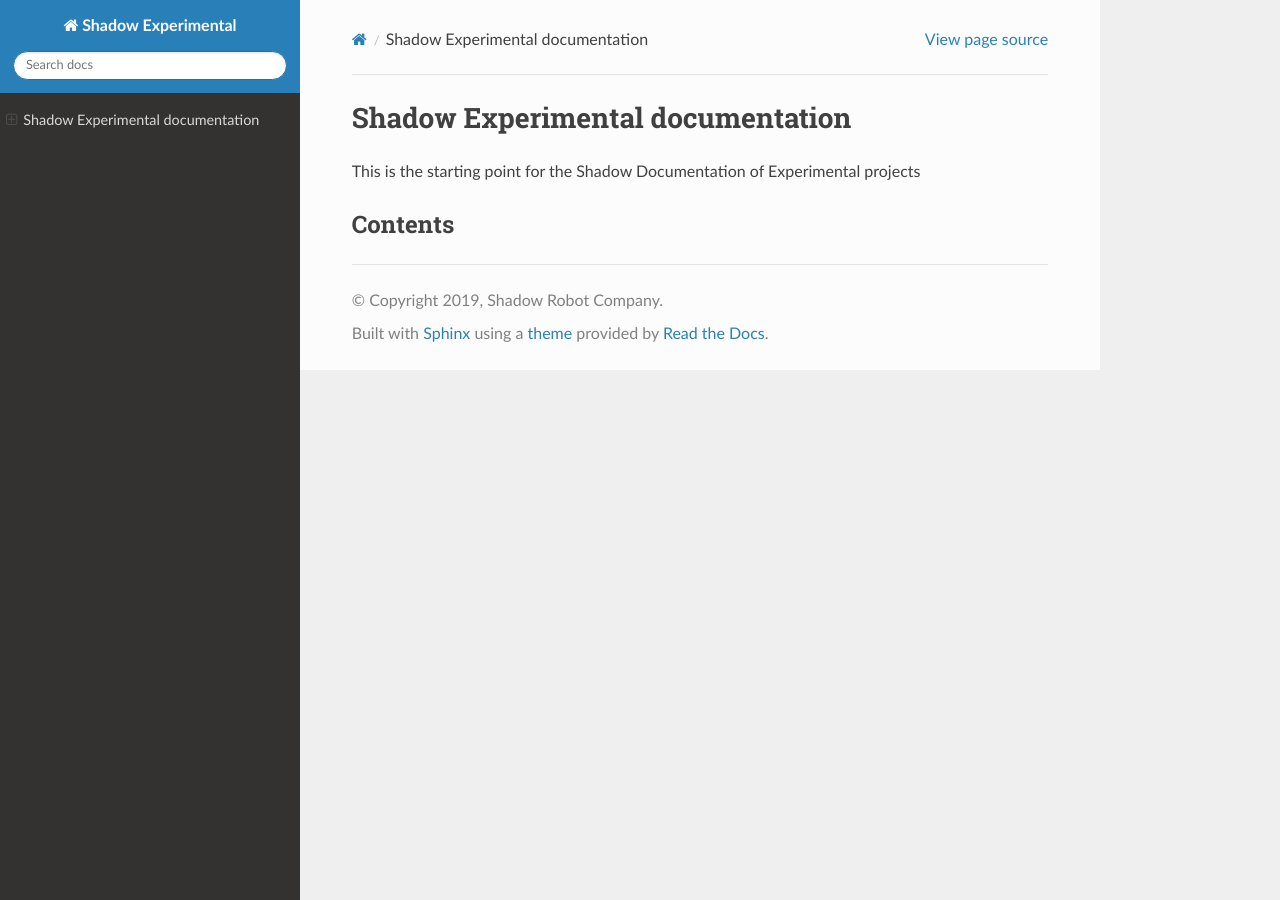
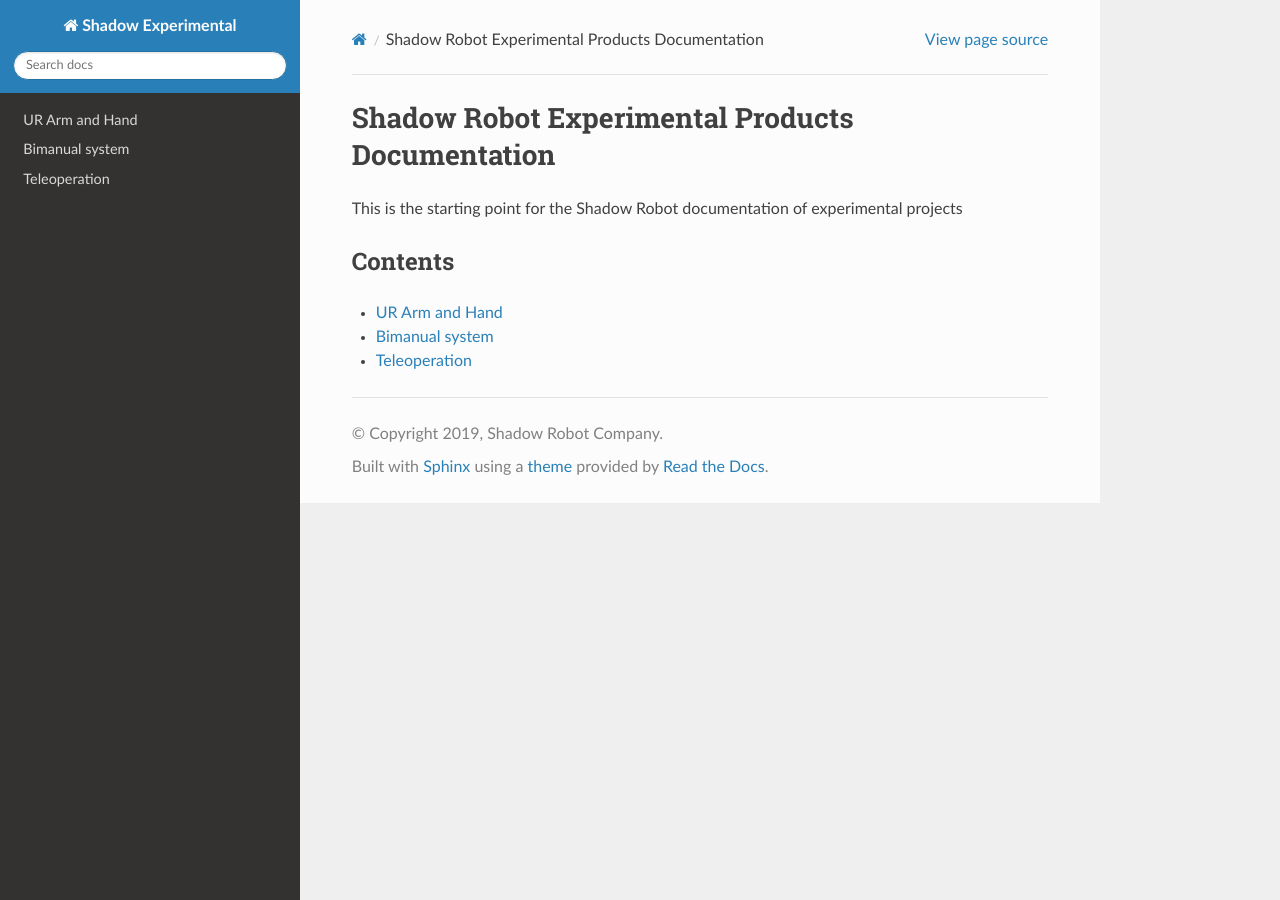
Before and after one commit to shadow-robot/sr_experimental_documentation, a Sphinx documentation site: the page built from docs/index.md, in a window 1280 px wide. Built offline with Sphinx 7.4.7 and the Read the Docs theme 2.0.0, drawn with Linux system fonts in a browser that asks for light colours.

Commit message:
Filling index

```diff
--- a/docs/index.md
+++ b/docs/index.md
@@ -1,5 +1,8 @@
-# Shadow Experimental documentation
-This is the starting point for the Shadow Documentation of Experimental projects
+# Shadow Robot Experimental Products Documentation
+This is the starting point for the Shadow Robot documentation of experimental projects
 
 
 ## Contents
+* [UR Arm and Hand](user_guide/1_arm_and_hand.md)
+* [Bimanual system](user_guide/2_bimanual_system.md)
+* [Teleoperation](user_guide/3_teleoperation.md)
```
Also changed, not shown: docs/user_guide/1_arm_and_hand.md (added, +25 -0 lines), docs/user_guide/2_bimanual_system.md (added, +25 -0 lines), docs/user_guide/3_teleoperation.md (added, +5 -0 lines), docs/user_guide/3_teleoperation_setting.md (added, +21 -0 lines), docs/img/UR10_hand_E.jpeg (added).
